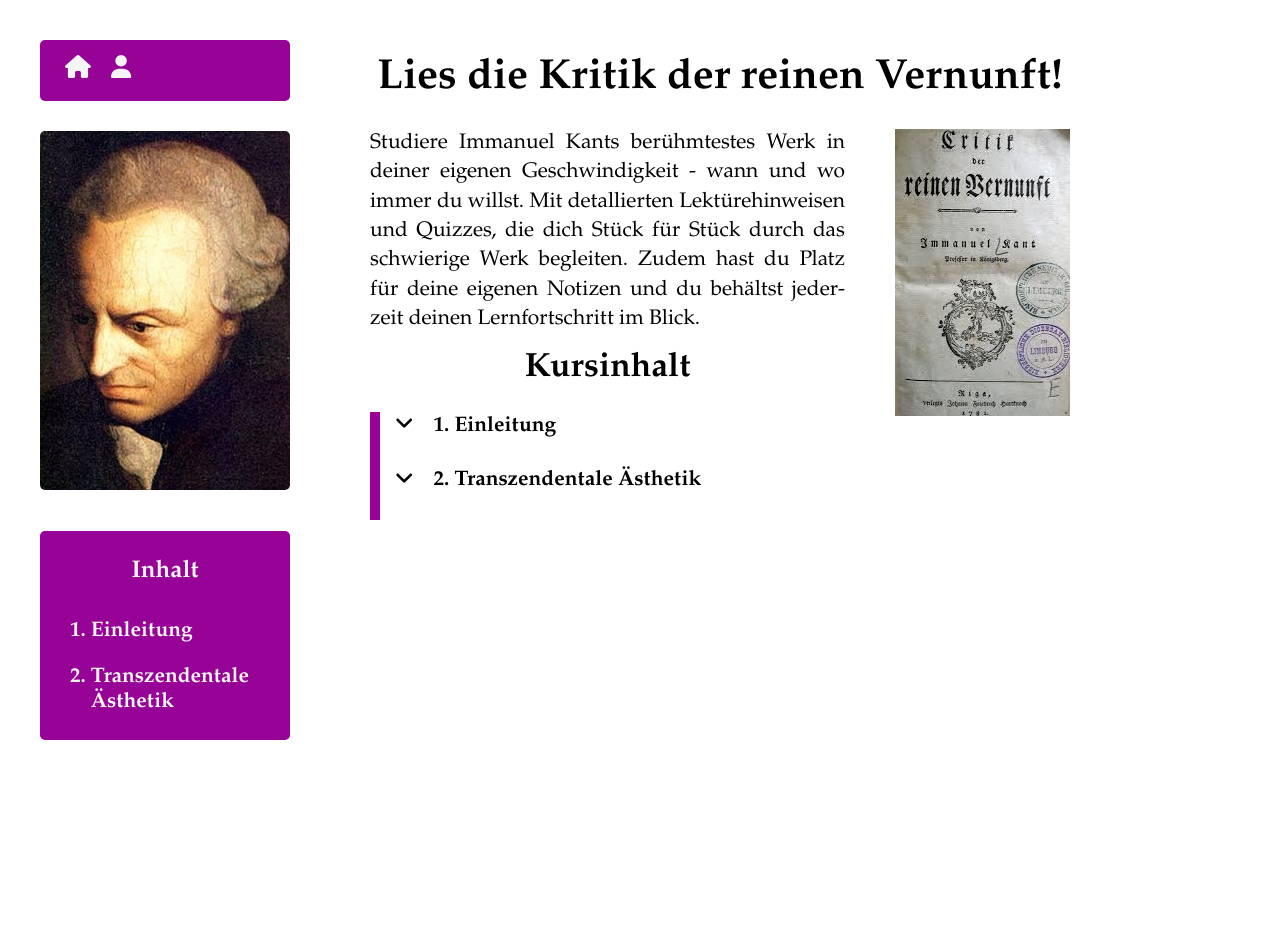
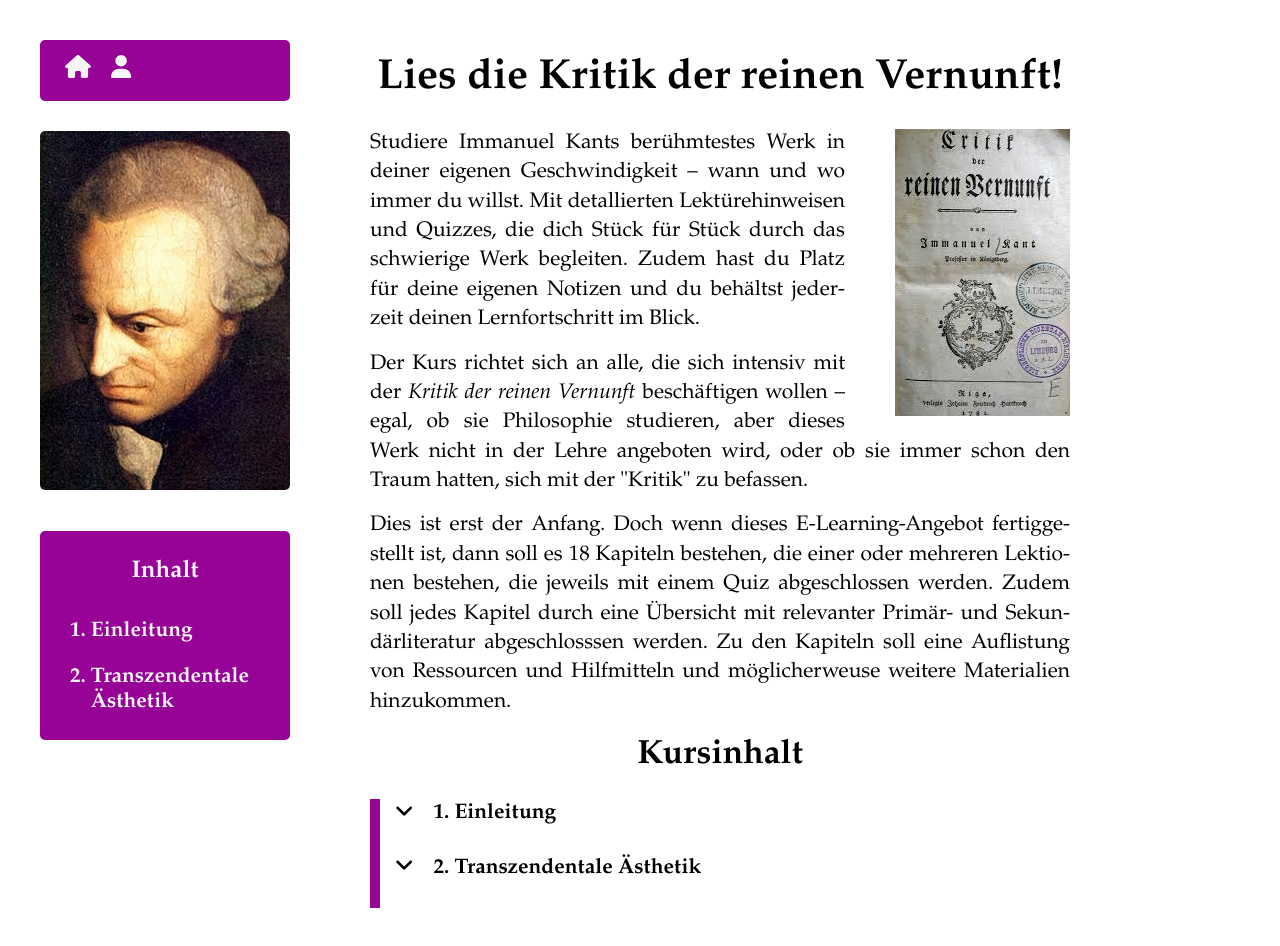
Before and after one commit to miob1781/krv-course, a React (Vite) app: page / in a window 1280 px wide. Shown: the top 946 px of the page. Before the commit the page ends 800 px from the top, so only its background shows below. Built offline with nearby package versions, Linux system fonts and the light colour scheme.

Commit message:
add text to Welcome

```diff
--- a/src/style/Introduction.css
+++ b/src/style/Introduction.css
@@ -3,10 +3,6 @@
 .Intro {
     max-width: min(700px, 100%);
     margin-left: 100px;
-}
-
-.Intro .toc-list-outer-cont {
-    /* background-color: var(--primary-color); */
 }
 
 .Intro .toc-sublist-inner-cont {
--- a/src/style/Welcome.css
+++ b/src/style/Welcome.css
@@ -9,6 +9,10 @@
     max-width: 800px;
     min-height: 190px;
     text-align: justify;
+}
+
+.welcome-text-cont p {
+    margin-bottom: 15px;
 }
 
 .book-cover-img {
--- a/src/views/Welcome.tsx
+++ b/src/views/Welcome.tsx
@@ -7,7 +7,11 @@ import "../style/Welcome.css"
 export default function Welcome() {
     function renderWelcomeTocSections(): ReactElement[] {
         return sectionsData.map((sectionData: SectionData, index: number) => (
-            <WelcomeTocSection key={sectionData.lessonId} sectionData={sectionData} sectionNumber={index + 1} />
+            <WelcomeTocSection
+                key={sectionData.lessonId}
+                sectionData={sectionData}
+                sectionNumber={index + 1}
+            />
         ))
     }
 
@@ -22,9 +26,20 @@ export default function Welcome() {
                     title="Deckblatt der ersten Ausgabe der Kritik der reinen Vernunft von 1781"
                 />
                 <p>
-                    Studiere Immanuel Kants berühmtestes Werk in deiner eigenen Geschwindigkeit - wann und wo immer du willst.
+                    Studiere Immanuel Kants berühmtestes Werk in deiner eigenen Geschwindigkeit – wann und wo immer du willst.
                     Mit detallierten Lektürehinweisen und Quizzes, die dich Stück für Stück durch das schwierige Werk begleiten.
                     Zudem hast du Platz für deine eigenen Notizen und du behältst jederzeit deinen Lernfortschritt im Blick.
+                </p>
+                <p>
+                    Der Kurs richtet sich an alle, die sich intensiv mit der <i>Kritik der reinen Vernunft</i> beschäftigen
+                    wollen – egal, ob sie Philosophie studieren, aber dieses Werk nicht in der Lehre angeboten wird,
+                    oder ob sie immer schon den Traum hatten, sich mit der "Kritik" zu befassen.
+                </p>
+                <p>
+                    Dies ist erst der Anfang. Doch wenn dieses E-Learning-Angebot fertiggestellt ist, dann soll es 18 Kapiteln bestehen,
+                    die einer oder mehreren Lektionen bestehen, die jeweils mit einem Quiz abgeschlossen werden.
+                    Zudem soll jedes Kapitel durch eine Übersicht mit relevanter Primär- und Sekundärliteratur abgeschlosssen werden.
+                    Zu den Kapiteln soll eine Auflistung von Ressourcen und Hilfmitteln und möglicherweuse weitere Materialien hinzukommen.
                 </p>
             </div>
             <h2>Kursinhalt</h2>
```
